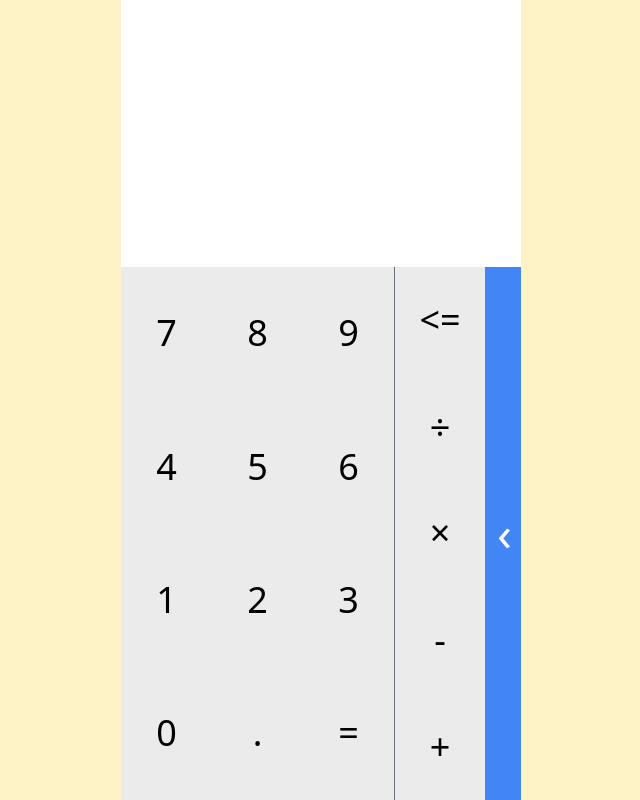
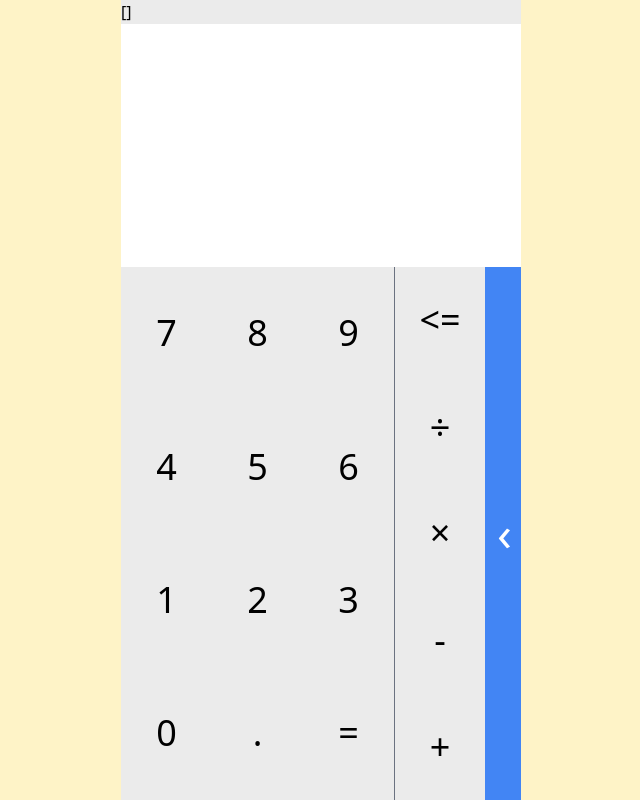
Before and after one commit to brandedcow/calculator-vue, a Vue app: page / in a window 1280 px wide. Shown: the whole page, without its empty margins (319-959 px from the left). Built offline with nearby package versions, Linux system fonts and the light colour scheme.

Commit message:
added history component

```diff
--- a/src/App.vue
+++ b/src/App.vue
@@ -1,15 +1,20 @@
 <template>
-  <Calculator />
+  <div class="flex flex-col">
+    <History class="bg-primary-button flex-grow w-hscreen/2 z-20" />
+    <Calculator class="bg-primary-button flex-grow w-hscreen/2" />
+  </div>
 </template>
 
 <script>
 import Calculator from "./components/Calculator.vue";
+import History from "./components/History.vue";
 import setupThemeChanger from "./utils/themes";
 
 export default {
   name: "App",
   components: {
     Calculator,
+    History,
   },
   setup() {
     setupThemeChanger();
--- a/src/components/Calculator.vue
+++ b/src/components/Calculator.vue
@@ -1,5 +1,5 @@
 <template>
-  <div class="bg-primary-button h-full w-hscreen/2">
+  <div>
     <Screen :input="calcInput" :calculation="calcResult" />
     <Buttons
       :onButtonClick="handleButtonClick"
@@ -28,6 +28,8 @@ export default {
     const store = useStore();
     const calcInput = ref("");
     const calcResult = ref("");
+
+    //TODO: setupKeyboard
 
     function handleButtonClick(button) {
       calcInput.value += button;
--- /dev/null
+++ b/src/components/History.vue
@@ -0,0 +1,20 @@
+<template>
+  <div class="absolute">{{ history }}</div>
+</template>
+
+<script>
+export default {
+  data() {
+    return {};
+  },
+  computed: {
+    history() {
+      console.log(this.$store.state.history);
+      return this.$store.state.history;
+    },
+  },
+};
+</script>
+
+<style>
+</style>
```
